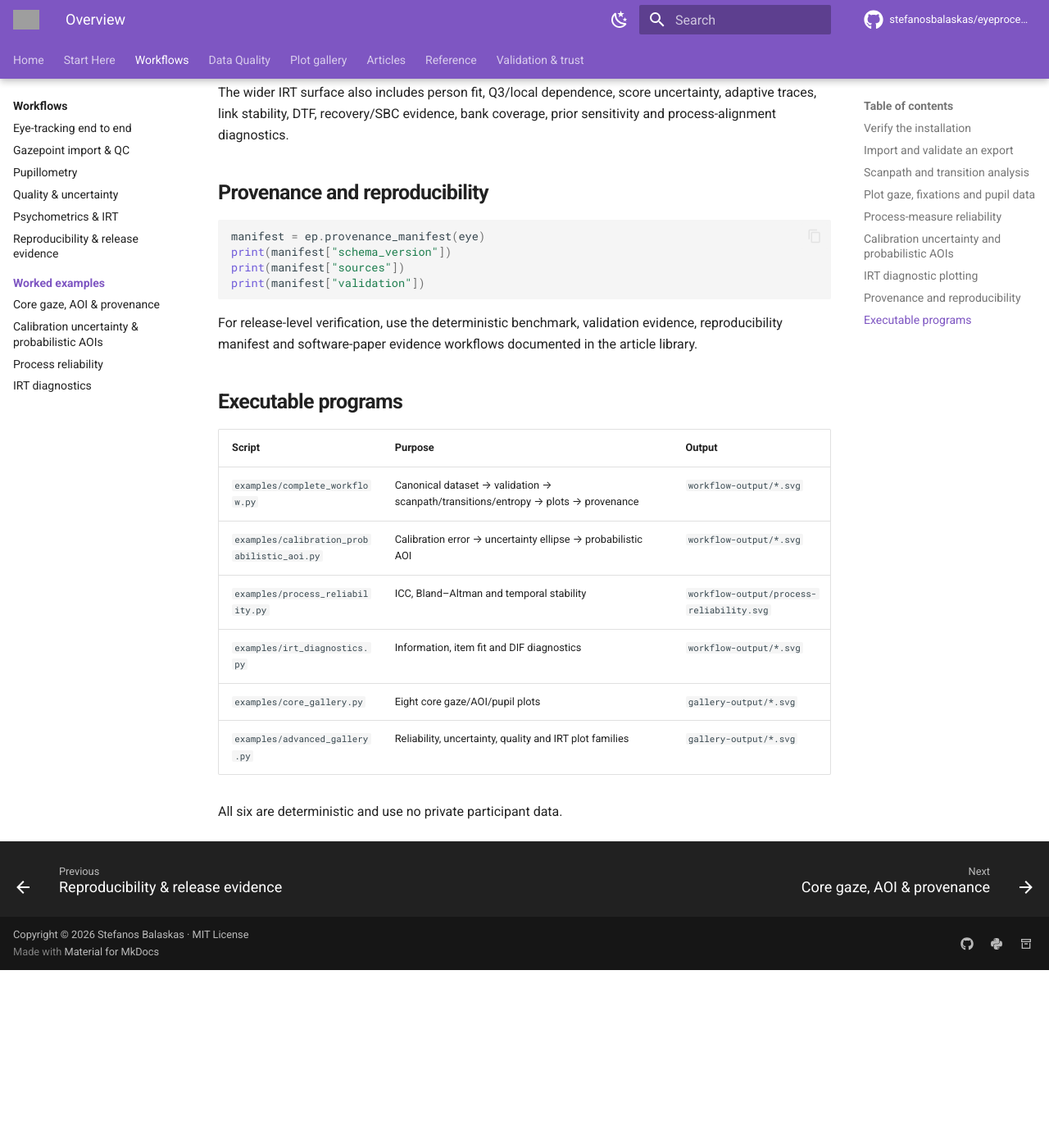
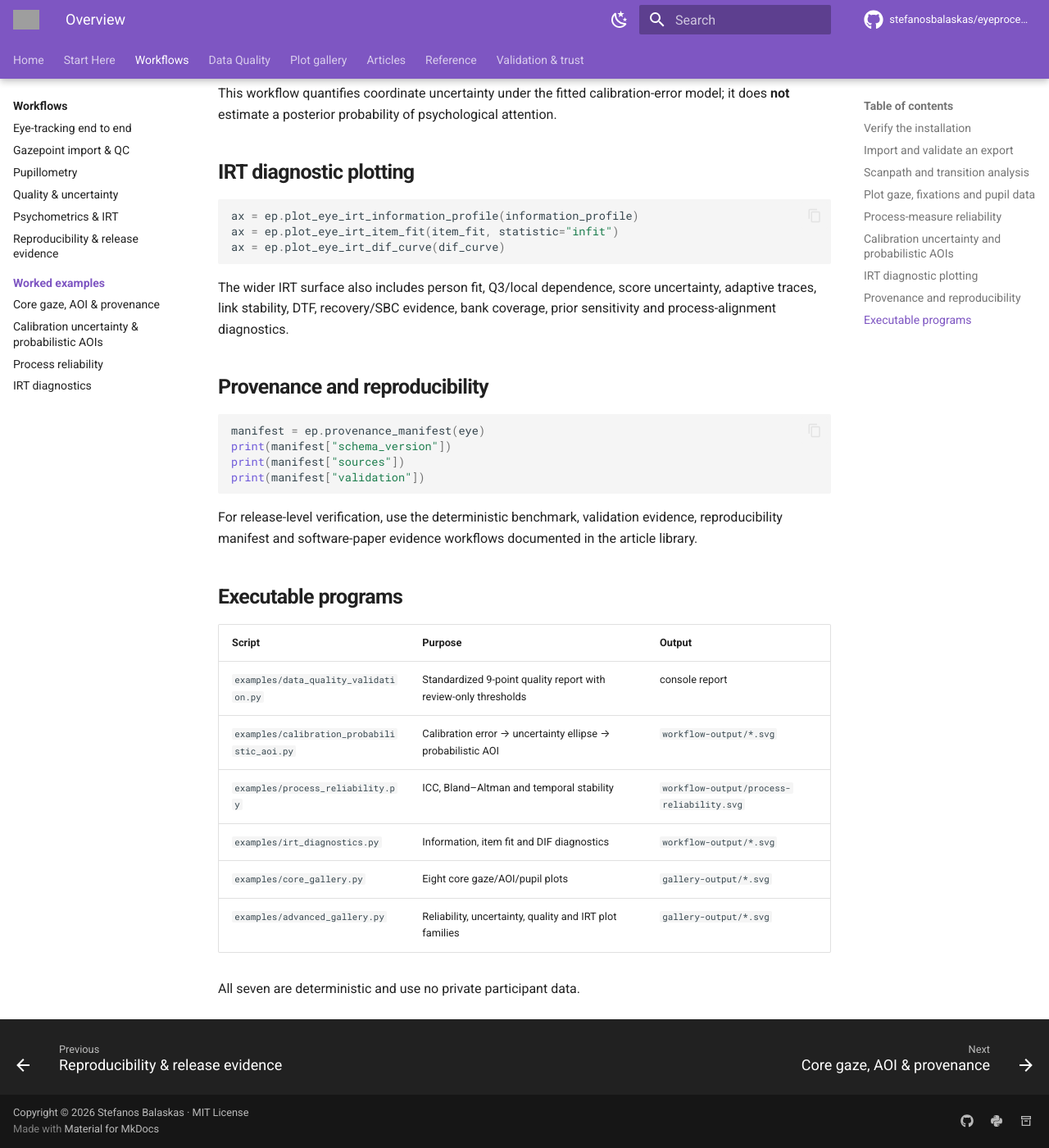
Before and after one commit to stefanosbalaskas/eyeprocesspy, an MkDocs documentation site: the page built from docs/examples/index.md, in a window 1280 px wide and 1400 px high, scrolled down 3057 px. Shown: the whole window at 82% size. Built offline with MkDocs 1.6.1 and Material for MkDocs 9.7.7, drawn with Linux system fonts in a browser that asks for light colours; comment, search, counter and statistics services are not loaded; before the commit the page ends 4240 px from its top, so only the background shows below that; some of the changed text lies outside the part shown; grey boxes are pictures that could not be loaded.

Commit message:
docs: add data quality worked example

```diff
--- a/docs/examples/index.md
+++ b/docs/examples/index.md
@@ -9,6 +9,12 @@
     Validate a canonical `EyeDataset`, recover scanpaths and transitions, compute gaze entropy, render auditable plots and inspect provenance.
 
     [Open worked workflow](core-workflow.md)
+
+-   :material-chart-scatter-plot: **Standardized data quality**
+
+    Run a synthetic 9-point validation with separable accuracy/precision failures, irregular sampling, missingness, review-only thresholds, and a manuscript-ready report.
+
+    [Open worked workflow](data-quality-validation.md)
 
 -   :material-target: **Calibration uncertainty → probabilistic AOIs**
 
@@ -165,11 +171,11 @@
 
 | Script | Purpose | Output |
 | --- | --- | --- |
-| `examples/complete_workflow.py` | Canonical dataset → validation → scanpath/transitions/entropy → plots → provenance | `workflow-output/*.svg` |
+| `examples/data_quality_validation.py` | Standardized 9-point quality report with review-only thresholds | console report |\n| `examples/complete_workflow.py` | Canonical dataset → validation → scanpath/transitions/entropy → plots → provenance | `workflow-output/*.svg` |
 | `examples/calibration_probabilistic_aoi.py` | Calibration error → uncertainty ellipse → probabilistic AOI | `workflow-output/*.svg` |
 | `examples/process_reliability.py` | ICC, Bland–Altman and temporal stability | `workflow-output/process-reliability.svg` |
 | `examples/irt_diagnostics.py` | Information, item fit and DIF diagnostics | `workflow-output/*.svg` |
 | `examples/core_gallery.py` | Eight core gaze/AOI/pupil plots | `gallery-output/*.svg` |
 | `examples/advanced_gallery.py` | Reliability, uncertainty, quality and IRT plot families | `gallery-output/*.svg` |
 
-All six are deterministic and use no private participant data.
+All seven are deterministic and use no private participant data.
```
